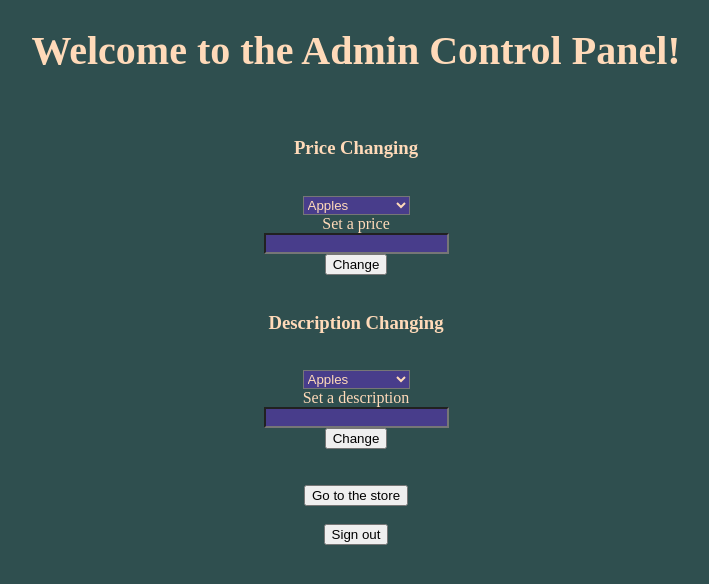
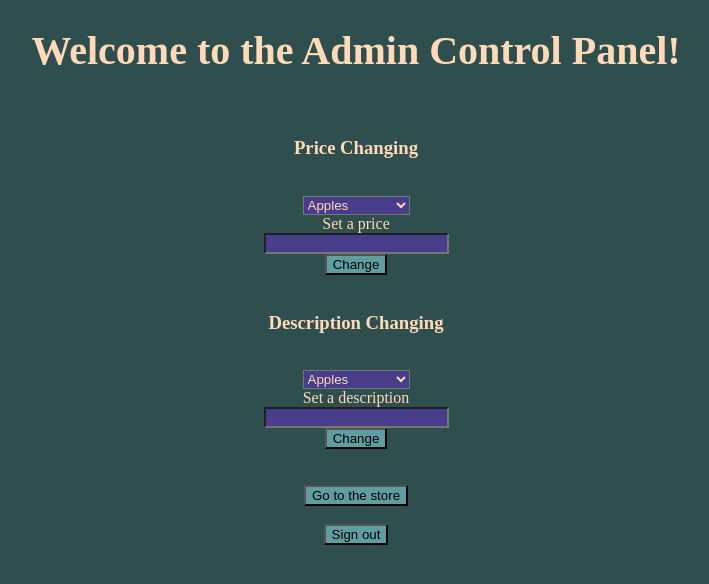
Before and after one commit to cool-mario/The-Store, a PHP site: page /admin.php in a window 1280 px wide. Shown: the top 584 px of the page, without its empty margins (284-993 px from the left). Run offline with PHP 8.4, Linux system fonts and the light colour scheme; data comes from the database, SQL or seed files in the repository.

Commit message:
add button style

```diff
--- a/style.css
+++ b/style.css
@@ -39,6 +39,11 @@ th:hover, td:hover {
     background-color: rgb(59, 100, 110);
 }
 
+button {
+    /* nice color that goes with the background*/
+    background-color:cadetblue;
+}
+
 .hide {
     display: none;
 }
```
